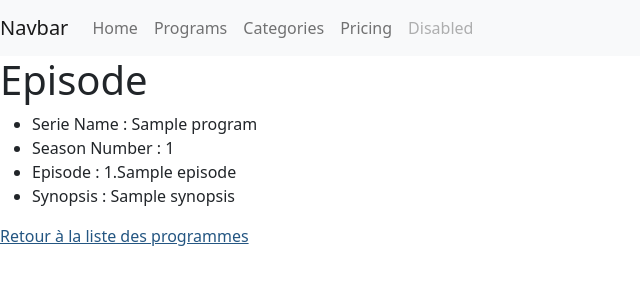
After one commit to DonTal-Code/Wild-Series, a Symfony app: template templates/programs/episode_show.html.twig in a window 1280 px wide. The commit adds this page. Shown: the top 300 px of the page, without its empty margins (0-640 px from the left). Run offline with Twig, Linux system fonts and the light colour scheme; the template is opened without the code that fills it: most values are stand-ins (such as "Sample title", 1, 10 or a date in 2020); style sheets or scripts are compiled from the project's sources; some libraries are stand-ins or nearby versions.

Commit message:
Add Method showEpisode - quest11 + readme updated with video

```diff
--- a/src/Entity/Season.php
+++ b/src/Entity/Season.php
@@ -131,4 +131,6 @@ class Season
 
         return $this;
     }
+
+
 }
--- /dev/null
+++ b/templates/programs/episode_show.html.twig
@@ -0,0 +1,20 @@
+{% extends 'base.html.twig' %}
+
+{% block title %}Episode #{{ program.id }}{% endblock %}
+
+    {% block body %}
+<h1> Episode </h1>
+            <ul>
+                <li> Serie Name : {{ program.title }}</li>
+                <li> Season Number : {{ season.number }}</li>
+                <li> Episode : {{ episode.id }}.{{ episode.title }}</li>
+                <li> Synopsis : {{ episode.synopsis }}</li>
+
+            </ul>
+
+
+        <a href="{{ path('program_index') }}">
+            Retour à la liste des programmes
+        </a>
+
+    {% endblock %}
--- a/templates/programs/index.html.twig
+++ b/templates/programs/index.html.twig
@@ -8,7 +8,7 @@
         <div>
             <h2>{{ loop.index }} / {{ program.title }} - Catégorie : {{ program.category.name }}</h2>
             <p>{{ program.summary }}</p>
-            <a href="{{ path("program_show", { id: program.id }) }}">Voir la fiche</a>
+            <a href="{{ path("program_show", { program_id : program.id }) }}">Voir la fiche</a>
         </div>
     {% else %}
         Aucune série trouvée.
--- a/templates/programs/show.html.twig
+++ b/templates/programs/show.html.twig
@@ -3,11 +3,13 @@
     {% block title %}Série #{{ program.id }}{% endblock %}
 
     {% block body %}
+        <h1 class="mt-0">Detail Serie </h1>
+        <h1 class="mt-0">{{ program.title }}</h1>
 
         <div class="media">
             <img class="align-self-start mr-3" src="{{program.poster}}" alt="{{ program.title }} poster">
             <div class="media-body">
-                <h1 class="mt-0">{{ program.title }}</h1>
+
                 <p>{{ program.summary }}</p>
                 <p>Catégorie : {{ program.category.name }}</p>
             </div>
```
Also changed, not shown: src/Controller/ProgramsController.php (+35 -15 lines), templates/programs/season_show.html.twig (+4 -5 lines), README.md.
